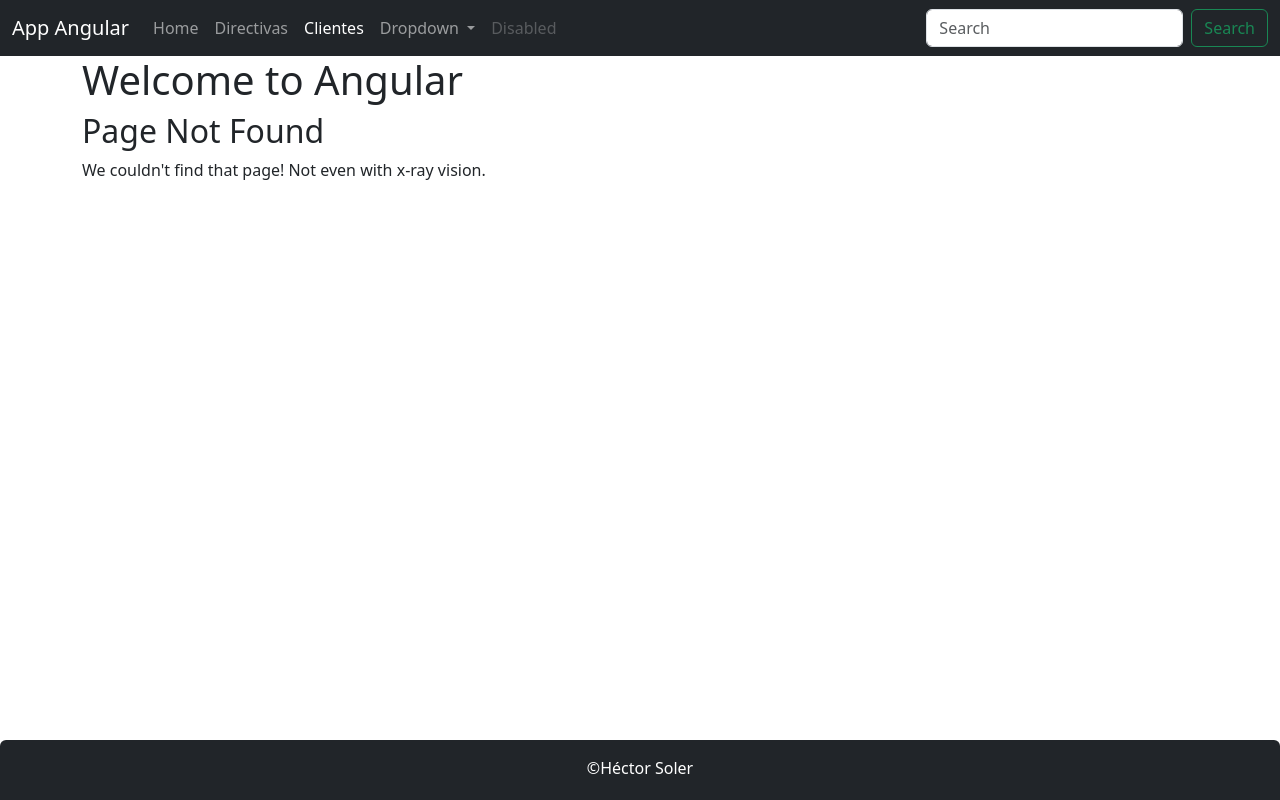
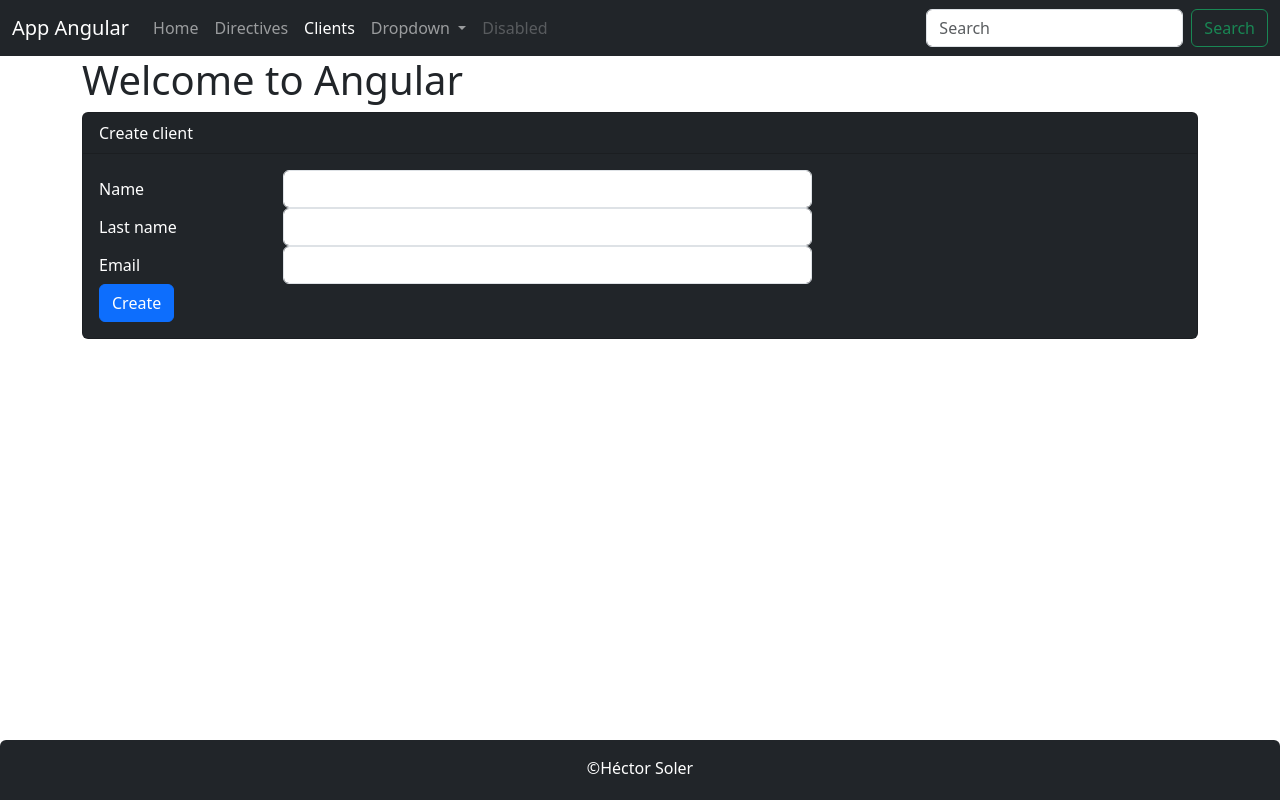
Before and after one commit to hesoler/clientes-front, an Angular app: page /clients/form in a window 1280 px wide. Before the commit this address had no page. Built offline with nearby package versions, Linux system fonts and the light colour scheme.

Commit message:
Add form to create clients

```diff
--- a/src/app/app.routes.ts
+++ b/src/app/app.routes.ts
@@ -1,11 +1,13 @@
 import { Routes } from '@angular/router'
 import { ClientsComponent } from './clients/clients.component'
-import { DirectivaComponent } from './directiva/directiva.component'
+import { FormComponent } from './clients/form/form.component'
+import { DirectiveComponent } from './directive/directive.component'
 import { PageNotFoundComponent } from './page-not-found/page-not-found.component'
 
 export const routes: Routes = [
   { path: '', redirectTo: '/clients', pathMatch: 'full' },
-  { path: 'directivas', component: DirectivaComponent },
+  { path: 'directives', component: DirectiveComponent },
   { path: 'clients', component: ClientsComponent },
+  { path: 'clients/form', component: FormComponent },
   { path: '**', title: '404 Not Found Clientes App', component: PageNotFoundComponent }
 ]
--- a/src/app/clients/client.service.ts
+++ b/src/app/clients/client.service.ts
@@ -1,4 +1,4 @@
-import { HttpClient } from '@angular/common/http'
+import { HttpClient, HttpHeaders } from '@angular/common/http'
 import { Injectable } from '@angular/core'
 import { Observable } from 'rxjs'
 import { Client } from './client'
@@ -9,10 +9,16 @@ import { Client } from './client'
 export class ClientService {
   private readonly endPoint: string = 'http://localhost:8080/api/clientes'
 
+  private httpHeaders = new HttpHeaders({ 'Content-Type': 'application/json' })
+
   constructor (private readonly http: HttpClient) {}
 
   getClients (): Observable<Client[]> {
     return this.http.get<Client[]>(this.endPoint)
     // return of(clients)
   }
+
+  create (client:Client): Observable<Client> {
+    return this.http.post<Client>(this.endPoint, client, { headers: this.httpHeaders })
+  }
 }
--- a/src/app/clients/client.ts
+++ b/src/app/clients/client.ts
@@ -3,10 +3,10 @@
 //   last: string;
 // }
 
-export interface Client {
-  id: string;
-  name: string;
-  lastname: string;
-  email: string;
-  createdAt: string;
+export class Client {
+  id!: string
+  name!: string
+  lastName!: string
+  email!: string
+  createdAt!: string
 }
--- a/src/app/clients/clients.component.html
+++ b/src/app/clients/clients.component.html
@@ -3,6 +3,11 @@
 
   <div class="card-body text-primary">
     <h5 class="card-title">Listado de Clientes</h5>
+
+    <div>
+      <button class="btn btn-rounded btn-primary" type="button" [routerLink]="['form']"
+        routerLinkActive="router-link-active">Create client</button>
+    </div>
 
     <table class="table table-bordered table-striped">
       <thead>
@@ -18,7 +23,7 @@
         <tr *ngFor="let cliente of clientes">
           <td>{{cliente.id}}</td>
           <td>{{cliente.name}}</td>
-          <td>{{cliente.lastname}}</td>
+          <td>{{cliente.lastName}}</td>
           <td>{{cliente.email}}</td>
           <td>{{cliente.createdAt}}</td>
         </tr>
--- a/src/app/clients/clients.component.ts
+++ b/src/app/clients/clients.component.ts
@@ -3,11 +3,12 @@ import { HttpClientModule } from '@angular/common/http'
 import { Component, OnInit } from '@angular/core'
 import { ClientService } from './client.service'
 import { Client } from './client'
+import { RouterLink } from '@angular/router'
 
 @Component({
   selector: 'app-clientes',
   standalone: true,
-  imports: [CommonModule, HttpClientModule],
+  imports: [CommonModule, HttpClientModule, RouterLink],
   templateUrl: './clients.component.html'
 })
 export class ClientsComponent implements OnInit {
--- /dev/null
+++ b/src/app/clients/form/form.component.html
@@ -0,0 +1,37 @@
+<div class="card bg-dark text-white">
+  <div class="card-header">{{ title }}</div>
+  <div class="card-body">
+
+    <form (ngSubmit)="create()">
+      <div class="card-group row">
+        <label for="name" class="col-form-label col-sm-2">Name</label>
+        <div class="col-sm-6">
+          <input type="text" class="form-control" [(ngModel)]="client.name" id="name" name="name">
+        </div>
+      </div>
+
+      <div class="card-group row">
+        <label for="lastName" class="col-form-label col-sm-2">Last name</label>
+        <div class="col-sm-6">
+          <input type="text" class="form-control" [(ngModel)]="client.lastName" id="lastName" name="lastName">
+        </div>
+      </div>
+
+      <div class="card-group row">
+        <label for="email" class="col-form-label col-sm-2">Email</label>
+        <div class="col-sm-6">
+          <input type="text" class="form-control" [(ngModel)]="client.email" id="email" name="email">
+        </div>
+      </div>
+
+      <div class="card-group row">
+        <div class="col-sm-6">
+          <button class="btn btn-primary">
+            Create
+          </button>
+        </div>
+      </div>
+    </form>
+
+  </div>
+</div>
--- /dev/null
+++ b/src/app/clients/form/form.component.ts
@@ -0,0 +1,32 @@
+import { Component, OnInit } from '@angular/core'
+import { FormsModule } from '@angular/forms'
+import { Client } from '../client'
+import { ClientService } from './../client.service'
+import { Router } from '@angular/router'
+
+@Component({
+  selector: 'app-form',
+  standalone: true,
+  imports: [FormsModule],
+  templateUrl: './form.component.html',
+  styleUrl: './form.component.css'
+})
+export class FormComponent implements OnInit {
+  client: Client = new Client()
+  title: string = 'Create client'
+
+  constructor (
+    private readonly clientService: ClientService,
+    private readonly router: Router
+  ) {
+
+  }
+
+  public create (): void {
+    this.clientService.create(this.client).subscribe(
+      (response) => { this.router.navigate(['/clients']) }
+    )
+  }
+
+  ngOnInit () { }
+}
--- a/src/app/directiva/directiva.component.html
+++ /dev/null
@@ -1,8 +0,0 @@
-<button type="button" (click)="habilitar = !habilitar" class="btn btn-primary my-3">{{habilitar ? 'Ocultar' :
-  'Mostrar'}}</button>
-<div class="card">
-  <span class="card-header">Listado de cursos</span>
-  <ul class="list-group" *ngIf="habilitar === true">
-    <li class="list-group-item" *ngFor="let curso of listaCurso">{{curso}}</li>
-  </ul>
-</div>
--- /dev/null
+++ b/src/app/directive/directive.component.html
@@ -0,0 +1,8 @@
+<button type="button" (click)="enable = !enable" class="btn btn-primary my-3">{{enable ? 'Hide' :
+  'Show'}}</button>
+<div class="card">
+  <span class="card-header">Listado de cursos</span>
+  <ul class="list-group" *ngIf="enable === true">
+    <li class="list-group-item" *ngFor="let course of listCourse">{{course}}</li>
+  </ul>
+</div>
--- a/src/app/directiva/directiva.component.ts
+++ b/src/app/directive/directive.component.ts
@@ -5,11 +5,11 @@ import { Component } from '@angular/core'
   selector: 'app-directiva',
   standalone: true,
   imports: [CommonModule],
-  templateUrl: './directiva.component.html'
+  templateUrl: './directive.component.html'
 })
-export class DirectivaComponent {
-  listaCurso: string[] = ['TypeScript', 'JavaScript', 'Jave SE', 'C#', 'PHP']
-  habilitar: boolean = true
+export class DirectiveComponent {
+  listCourse: string[] = ['TypeScript', 'JavaScript', 'Java SE', 'C#', 'PHP']
+  enable: boolean = true
 
   constructor () {}
 }
--- a/src/app/header/header.component.html
+++ b/src/app/header/header.component.html
@@ -13,13 +13,13 @@
           </a>
         </li>
         <li class="nav-item">
-          <a class="nav-link" [routerLink]="['/directivas']" routerLinkActive="active"
-            ariaCurrentWhenActive="page">Directivas
+          <a class="nav-link" [routerLink]="['/directives']" routerLinkActive="active"
+            ariaCurrentWhenActive="page">Directives
           </a>
         </li>
         <li class="nav-item">
           <a class="nav-link" [routerLink]="['/clients']" routerLinkActive="active"
-            ariaCurrentWhenActive="page" ariaCurrentWhenActive="page">Clientes
+            ariaCurrentWhenActive="page" ariaCurrentWhenActive="page">Clients
           </a>
         </li>
         <li class="nav-item dropdown">
```
Also changed, not shown: src/app/clients/form/form.component.css (added).
